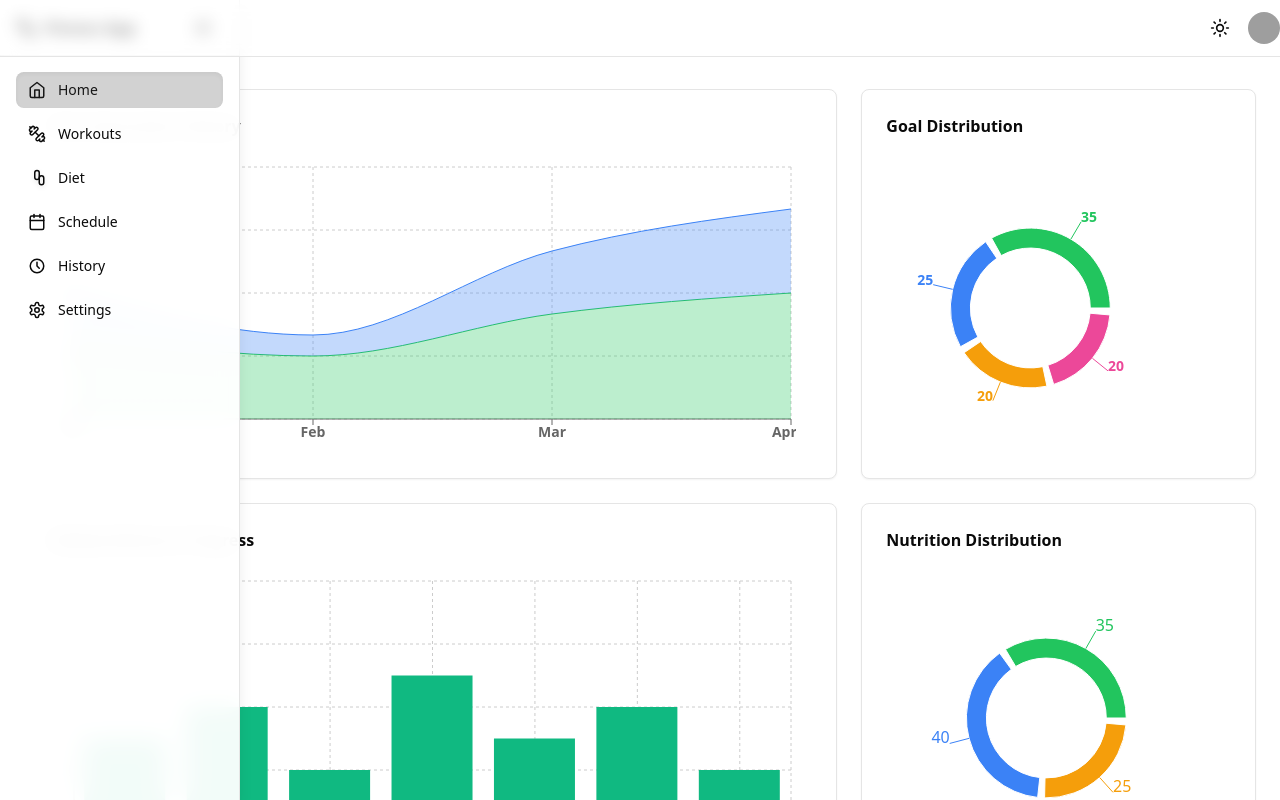
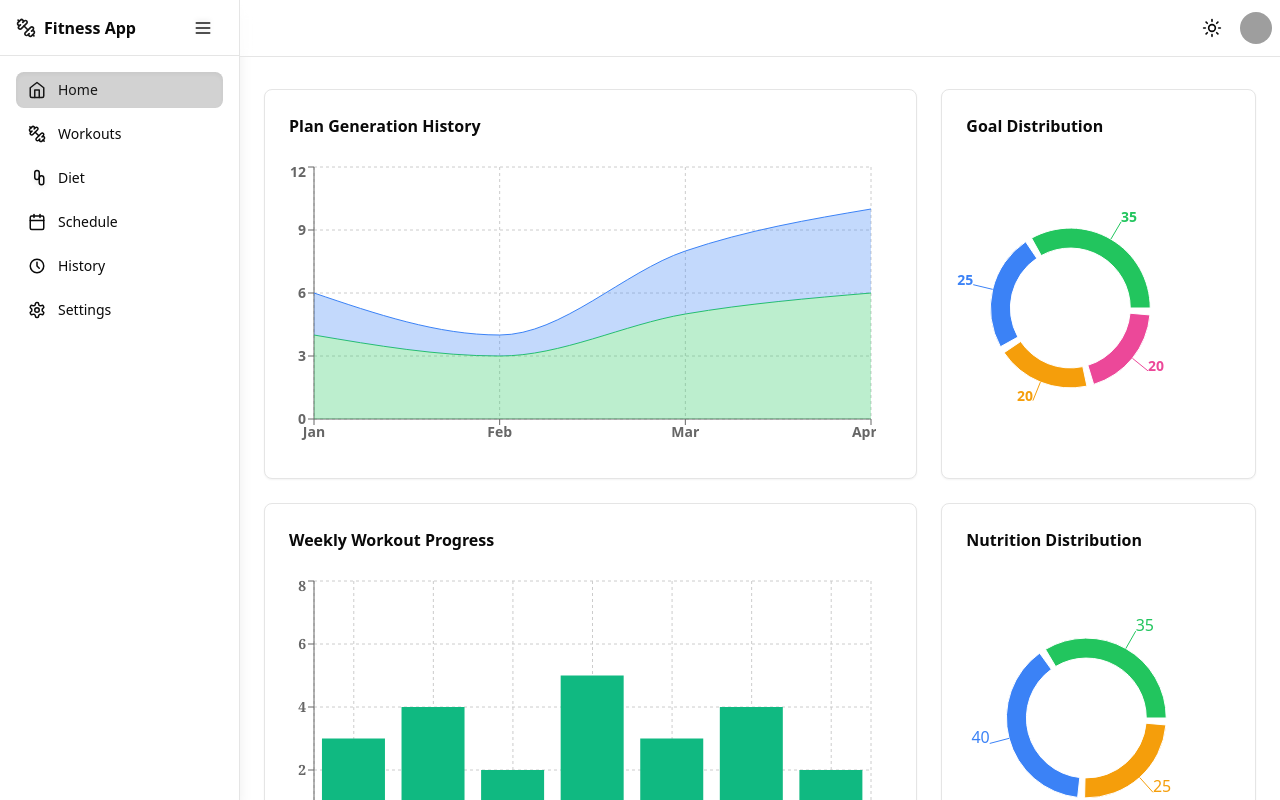
Before and after one commit to salar-ghi/fitnessFront, a Next.js app: page /home in a window 1280 px wide. Shown: the top 800 px of the page. Built offline with nearby package versions, Linux system fonts and the light colour scheme; grey boxes are pictures that could not be loaded.

Commit message:
mobile view change css at bottom navigation

```diff
--- a/src/app/home/layout.tsx
+++ b/src/app/home/layout.tsx
@@ -20,11 +20,11 @@ export default function DashboardLayout({
     <div className="min-h-screen bg-background">
       <MainNav />
       {/* check mobile */}
-      <div className={`transition-all duration-300` }>
+      <div className={`transition-all duration-300 ${isToggled ? "md:pl-[72px]" : "md:pl-[240px]"} `}>
         <header className="sticky top-0 z-50 w-full border-b bg-background/95 backdrop-blur supports-[backdrop-filter]:bg-background/60">
-          <div className="container flex h-14 items-center">
+          <div className="flex h-14 items-center  ">
             <div className="flex-1" />
-            <div className="flex items-center gap-2">
+            <div className="flex items-center justify-end gap-2 sm:pr-2 xs:pr-2  ">
               <ModeToggle />
               <UserNav />
             </div>
--- a/tailwind.config.ts
+++ b/tailwind.config.ts
@@ -85,6 +85,7 @@ const config: Config = {
       },
     },
     screens: {
+      xs:'250px',
       sm: '640px',
       md: '768px',
       lg: '1024px',
```
